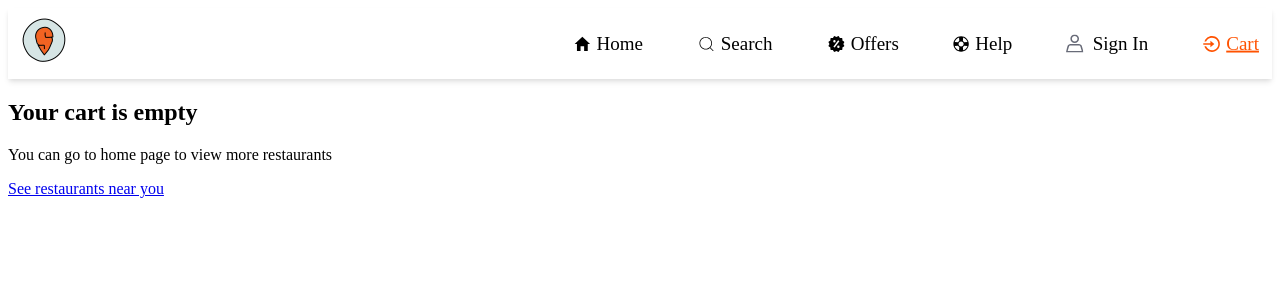
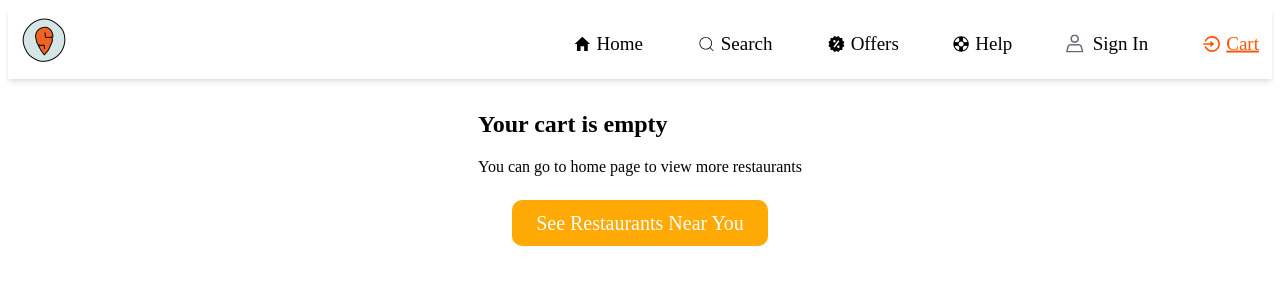
Before and after one commit to alammd0/react_Project, a React (Vite) app in the folder Swiggy_project/: page /cart in a window 1280 px wide. Shown: the top 300 px of the page. Built offline with nearby package versions, Linux system fonts and the light colour scheme.

Commit message:
cart complete

```diff
--- a/Swiggy_project/src/App.jsx
+++ b/Swiggy_project/src/App.jsx
@@ -20,6 +20,14 @@ function App() {
     SetCartItem((prevItem) => [...prevItem, item]);
   }
 
+  function removeCartItem(itemId) {
+    SetCartItem((prevItem) => prevItem.filter((item) => item.id !== itemId))
+  }
+
+  function clear() {
+    SetCartItem([]);
+  }
+
   console.log(cartItem);
 
   function openNavbar() {
@@ -29,6 +37,8 @@ function App() {
   function openMainNavbar() {
     setisOpenNavbar(false);
   }
+
+
 
   return (
     <div className="main_conent_all">
@@ -43,11 +53,11 @@ function App() {
         <Routes>
           <Route path="/" element=<Home /> />
 
-          <Route path="/search" element=<SearchPage addCartItem = {addCartItem} /> />
+          <Route path="/search" element=<SearchPage addCartItem={addCartItem} /> />
 
           <Route path="/help" element=<Help /> />
 
-          <Route path="/cart"  element=<Cart  openMainNavbar={openMainNavbar} cartItem={cartItem}/> />
+          <Route path="/cart" element=<Cart openMainNavbar={openMainNavbar} cartItem={cartItem} removeCartItem ={removeCartItem} clear={clear} /> />
         </Routes>
       </div>
     </div>
--- /dev/null
+++ b/Swiggy_project/src/components/Cart/Cart.css
@@ -0,0 +1,91 @@
+.cart_wrapper{
+    max-width: 850px;
+    margin: 0 auto;
+    padding-top: 12px;
+}
+
+.item_container{
+    display: flex;
+    text-align: start;
+    gap: 5rem;
+}
+
+.card_item_cart{
+    background-color: rgb(172, 231, 231, 0.5);
+    padding: 1.5rem;
+    margin: 1rem;
+    width: 420px;
+    line-height: 1;
+    border: 2px solid rgb(236, 156, 156);
+    border-radius: 12px;
+    position: relative;
+}
+
+.close_btn{
+    position: absolute;
+    top: 10px;
+    right: 10px;
+}
+
+.close_btn button{
+    border-radius: 50%;
+    border: none;
+    font-size: 1.25rem;
+}
+
+.text_container_cart{
+    line-height: 0.7;
+}
+
+.image_Container_cart img{
+    border-radius: 8px;
+}
+
+.price_card_card{
+    display: flex;
+    flex-direction: column;
+    padding-top: 32px;
+}
+
+.price_card_card p{
+    font-size: 1.5rem;
+    font-weight: 700;
+    text-transform: capitalize;
+    letter-spacing: 1px;
+}
+
+.cart_btn_section{
+    display: flex;
+    flex-direction: column;
+    gap: 20px;
+}
+
+.cart_btn_section button{
+    padding: 0.75rem 1.5rem;
+    font-size: 1.25rem;
+    font-weight: 700;
+    background-color: #FFA905;
+    border: none;
+    outline: none;
+    border-radius: 12px;
+    color: white;
+    cursor: pointer;
+}
+
+.cart_empty_wrapper{
+    display: flex;
+    align-items: center;
+    justify-content: center;
+    flex-direction: column;
+    gap: 20px;
+}
+
+.empty_btn{
+    background-color: #FFA905;
+    text-decoration: none;
+    padding: 0.75rem 1.5rem;
+    border-radius: 10px;
+    font-size: 1.25rem;
+    color: white;
+    text-transform: capitalize;
+}
--- a/Swiggy_project/src/components/Cart/Cart.jsx
+++ b/Swiggy_project/src/components/Cart/Cart.jsx
@@ -1,62 +1,77 @@
 import React from 'react'
 import { Link } from 'react-router-dom'
 import { FaStar } from "react-icons/fa6";
+import "./Cart.css"
+import { RxCross1 } from "react-icons/rx";
 
-const Cart = ({ openMainNavbar, cartItem }) => {
+const Cart = ({ openMainNavbar, cartItem, removeCartItem, clear }) => {
 
     console.log(cartItem.length);
 
-    const totalPrice = cartItem.reduce((sum, item) => sum + ((parseInt) (item.price)), 0);
+    const totalPrice = cartItem.reduce((sum, item) => sum + ((parseInt)(item.price)), 0);
 
 
     // cartItem.map(item => console.log(item.url))
 
     return (
-        <div>
+        <div className='cart_wrapper'>
             {
                 cartItem.length === 0 ? (
-                    <div>
+                    <div className='cart_empty_wrapper'>
+
                         <div>
                             <h2>Your cart is empty</h2>
                             <p>You can go to home page to view more restaurants</p>
                         </div>
 
                         <div>
-                            <Link to="/" onClick={openMainNavbar}>See restaurants near you</Link>
+                            <Link className='empty_btn' to="/" onClick={openMainNavbar}>See restaurants near you</Link>
                         </div>
+
                     </div>
 
                 ) : (
+                    <div className='item_container'>
+
                         <div>
                             {
                                 cartItem.map((item, index) => (
-                                <div key={index}>
+                                    <div key={index} className='card_item_cart'>
                                         <div>
+                                            <div className='image_Container_cart'>
                                                 <img src={item.url} alt='Not image' />
                                                 <p>{item.desc}</p>
-
                                                 <p className='rating_color start_rating'><span><FaStar /></span> {" "} {item.rating} . {item.time} mins</p>
                                             </div>
-
-                                    <div>
-                                        <div>
+                                            <div className='text_container_cart'>
                                                 <h2>{item.by}</h2>
                                                 <h3>{item.title}</h3>
                                                 <p>₹ {item.price}</p>
                                             </div>
                                         </div>
+
+                                        <div className='close_btn'>
+                                            <button onClick={() => removeCartItem(item.id)}><RxCross1 /></button>
+                                        </div>
+
                                     </div>
                                 ))
                             }
+                        </div>
 
-                        <div>
-                            <p>Total Prices : ₹ {totalPrice}</p>
+                        <div className='price_card_card'>
+                            <p>Total Prices : {totalPrice}</p>
+                            <div className='cart_btn_section'>
                                 <button>Order Now</button>
+                                <button onClick={clear}>Clear</button>
                             </div>
+
+                        </div>
+
                     </div>
                 )
             }
-        </div>
+        </div >
     )
 }
 
```
Lines whose indentation alone changed are shown as unchanged.
